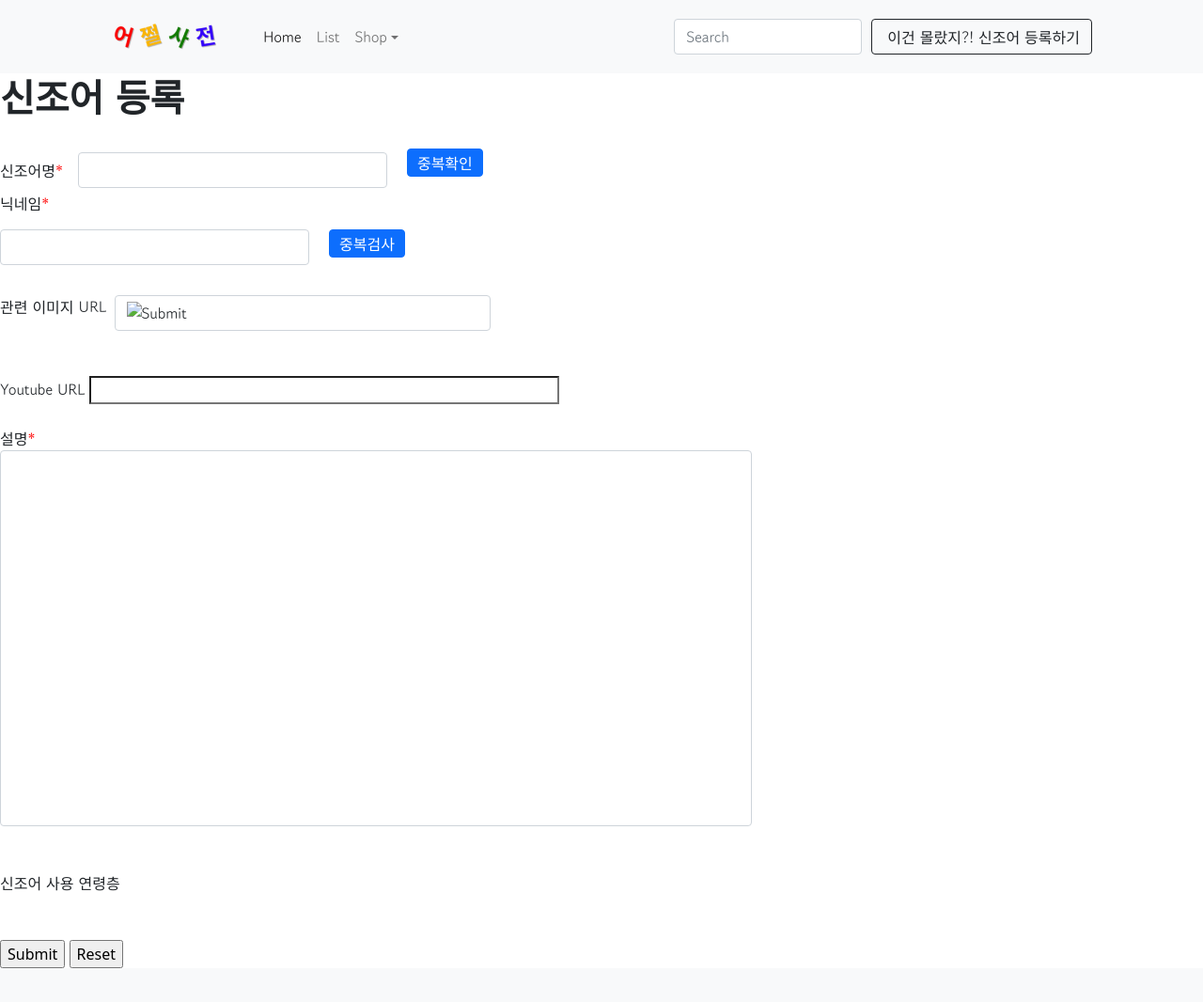
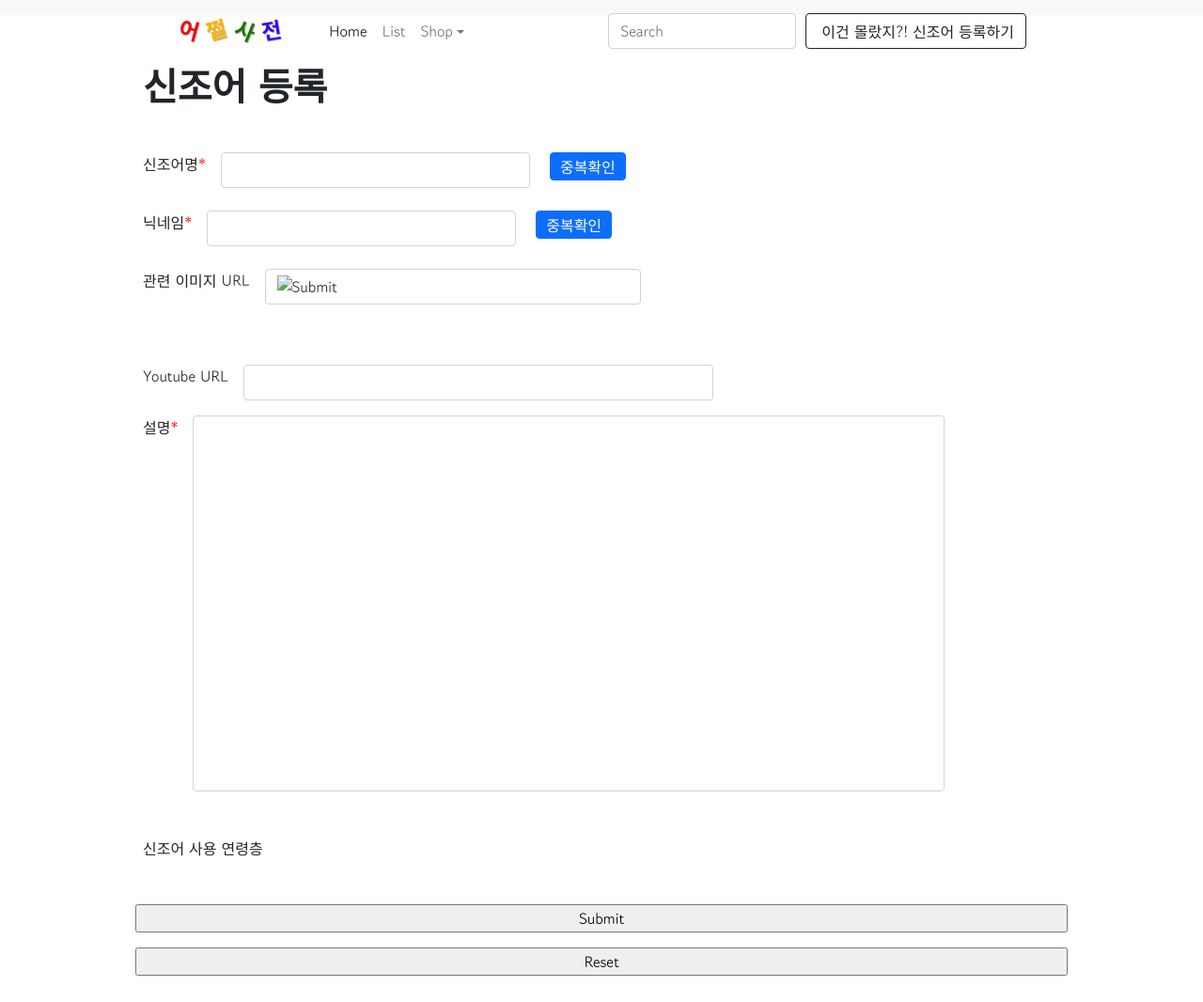
Before and after one commit to willow-92/Sparta_SWcamp_team6, a Flask app: template Templates/word_register.html in a window 1280 px wide. Shown: the whole page at 94% size. Before the commit the page ends 1030 px from the top, so only its background shows below. Run offline with Flask 2, Linux system fonts and the light colour scheme; the template is opened without the code that fills it, so the values that code supplies are empty.

Commit message:
2월 4일 등록페이지 (혜연)

```diff
--- a/Templates/word_register.html
+++ b/Templates/word_register.html
@@ -20,7 +20,9 @@
     if ($('.Nword_input').val() == '') {
         alert('이메일을 입력해주세요.')
         return;
-    }</script>
+
+    }
+    </script>
     <script>
         $('.Nname_input').change(function () {
             $('#id_check_sucess').hide();
@@ -69,6 +71,13 @@
             padding: 2px 10px 2px 10px;
             margin: 0px 0px 0px 5px;
         }
+        .container {
+            width: 1000px;
+            height: 1000px;
+            margin-top: 50px;
+            position: absolute;
+            left: 50%;
+            transform: translateX(-50%);
 
         }
 
@@ -124,8 +133,11 @@
 </nav>
 
 <!--신조어등록란-->
+<div class="container">
          <h1><b>신조어 등록</b></h1><br>
-    <div class="row g-3 align-items-center">
+
+    <p></p>
+    <div class="row g-3">
         <div class="col-auto">
             <label for="newword">신조어명<span style="color:red">*</span></label>
         </div>
@@ -137,54 +149,69 @@
             <button type="button" class="btn btn-primary mb-3" onclick="Nword_overlap_check()">중복확인</button>
         </div>
     </div>
+     <p></p>
 
 
 
+    <div class="row g-3">
+        <div class="col-auto">
+            <label for="newword">닉네임<span style="color:red">*</span></label>
+        </div>
+        <div class="col-auto">
+            <input type="text" id="inputNewword" class="form-control" aria-describedby="NewwordHelpInline"check_result="fail" required/>
+            <span id="NewwordHelpInline" style="display: none;" class="form-text">⚠️이미 등록된 닉네임인데,더 독창적인 닉네임을 생각해볼까요? </span>
+        </div>
+        <div class="col-auto">
+            <button type="button" class="btn btn-primary mb-3" onclick="Nword_overlap_check()">중복확인</button>
+        </div>
+    </div>
+     <p></p>
 
 
 
-
-
-<form class="row g-3">
-    <div class="col-sm-10">
-        <label for="Nname">닉네임<span style="color:red">*</span></label>
-    </div>
-    <div class="col-auto">
-        <input type="text" class="form-control" name="Nname" check_result="fail" required/>
-        <h6 id="Nname_check_sucess" style="display: none;">⚠️이미 등록된 닉네임인데,더 독창적인 닉네임을 생각해볼까요?</h6>
-    </div>
-    <div class="col-auto">
-        <button type="button" class="btn btn-primary mb-3" onclick="Nname_overlap_check()">중복검사</button>
-        <br><br>
-    </div>
-</form>
-
-<form class="row g-2">
+    <div class="row g-3">
         <div class="col-auto">
             <label for="ImageURL">관련 이미지 URL</label>
         </div>
         <div class="col-auto">
-        <input style="width:400px" type="image" class="form-control" name="ImageURL" check_result="fail" required/>
-        <br><br>
+            <input style="width:400px" type="image" class="form-control" name="ImageURL" check_result="fail" required/><br><br>
         </div>
-</form>
+    </div>
+     <p></p>
 
 
+
+    <div class="row g-3">
+        <div class="col-auto">
             <label for="youTubeURL">Youtube URL</label>
-<input style="background-color:white; color:black;width:500px;" =  type="text" class="youTubeURL_input" name="youTubeURL
-" check_result="fail" required/>
+        </div>
+        <div class="col-auto">
+            <input style="background-color:white; color:black;width:500px;" =  type="text" class="form-control" name="youTubeURL"check_result="fail" required/>
+        </div>
+    </div>
+    <p></p>
+
+
+
+    <div class="row g-3">
+            <div class="col-auto">
+                <label for="descrip">설명<span style="color:red">*</span></label>
+            </div>
+            <div class="col-auto">
+                <input style="background-color:white; color:black;padding:20px;width:800px;height:400px;" =  type="text" class="form-control" name="descrip" check_result="fail" required/>
+            </div>
+        </div>
+
+
+
 <br><br>
-
-<label for="descrip">설명<span style="color:red">*</span></label>
-<input style="background-color:white; color:black;padding:20px;width:800px;height:400px;" =  type="text" class="
-form-control" name="descrip" check_result="fail" required/>
-<br><br>
-
+    <div class="row g-3">
     <label for="UseAge">신조어 사용 연령층</label><br>
     <br><br>
 
     <input type="submit" value="Submit">
     <input type="reset">
+    </div>
 
 
 </body>
```
Lines whose indentation alone changed are shown as unchanged.
